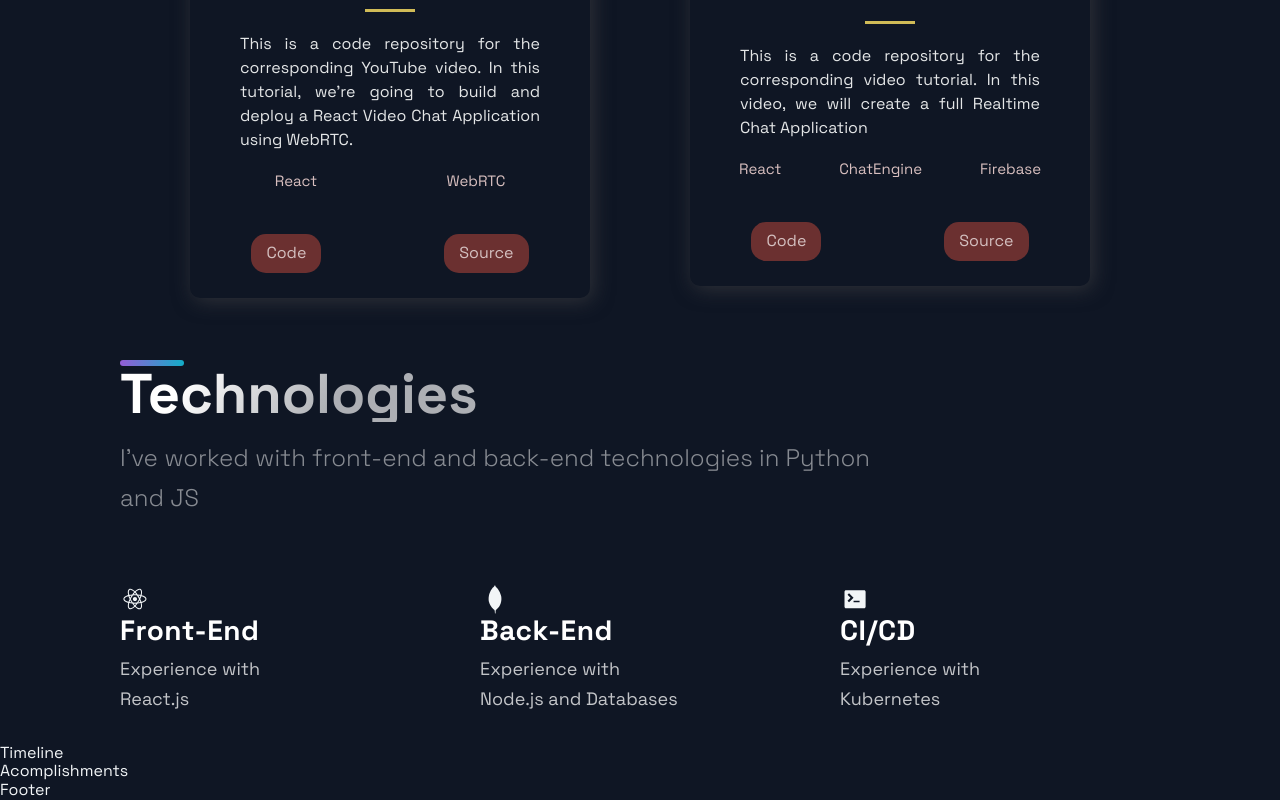
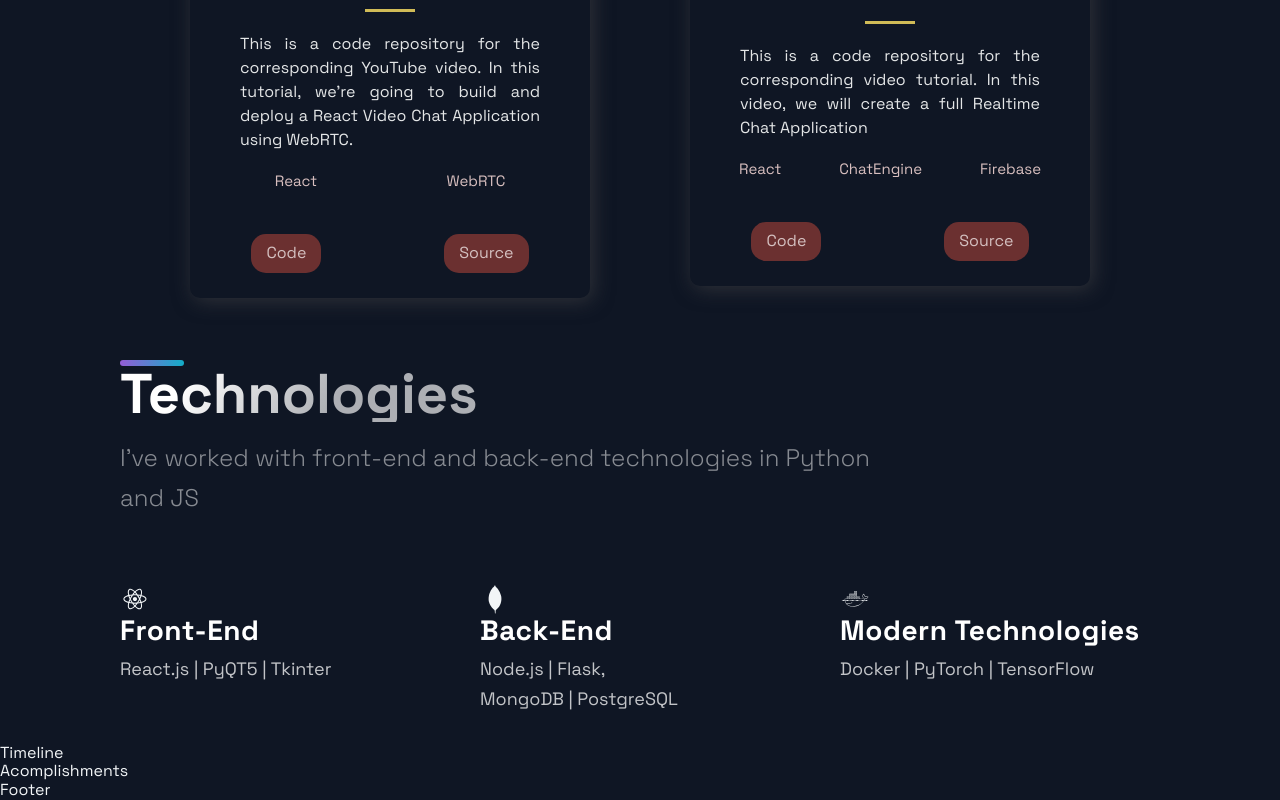
Before and after one commit to TRTurn/Portfolio-Website, a Next.js app: page / in a window 1280 px wide. Shown: the part 1828-2628 px from the top of the page. Built offline with nearby package versions, Linux system fonts and the light colour scheme.

Commit message:
Update formatting for list items in technologies

```diff
--- a/src/components/Technologies/Technologies.js
+++ b/src/components/Technologies/Technologies.js
@@ -1,5 +1,5 @@
 import React from 'react';
-import { DiMongodb, DiReact, DiTerminal } from 'react-icons/di';
+import { DiDocker, DiMongodb, DiReact } from 'react-icons/di';
 import { Section, SectionDivider, SectionText, SectionTitle } from '../../styles/GlobalComponents';
 import { List, ListContainer, ListItem, ListParagraph, ListTitle } from './TechnologiesStyles';
 
@@ -20,8 +20,7 @@
             Front-End
           </ListTitle>
           <ListParagraph>
-            Experience with <br/>
-            React.js
+            React.js | PyQT5 | Tkinter
           </ListParagraph>
         </ListContainer>
       </ListItem>
@@ -32,20 +31,19 @@
             Back-End
           </ListTitle>
           <ListParagraph>
-            Experience with <br/>
-            Node.js and Databases
+            Node.js | Flask,<br/>
+            MongoDB | PostgreSQL
           </ListParagraph>
         </ListContainer>
       </ListItem>
       <ListItem>
-        <DiTerminal size="3rem"/>
+        <DiDocker size="3rem"/>
         <ListContainer>
           <ListTitle>
-            CI/CD
+            Modern Technologies
           </ListTitle>
           <ListParagraph>
-            Experience with <br/>
-            Kubernetes
+            Docker | PyTorch | TensorFlow
           </ListParagraph>
         </ListContainer>
       </ListItem>
```
